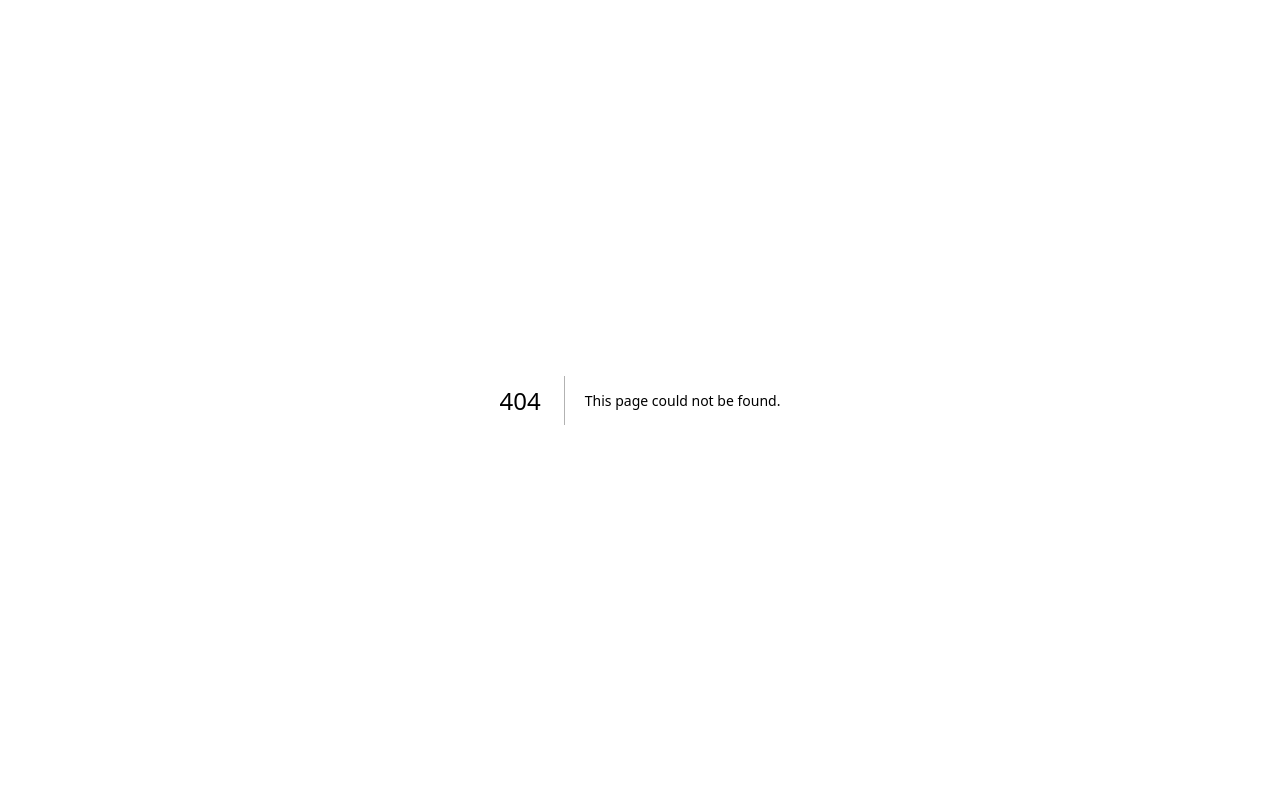
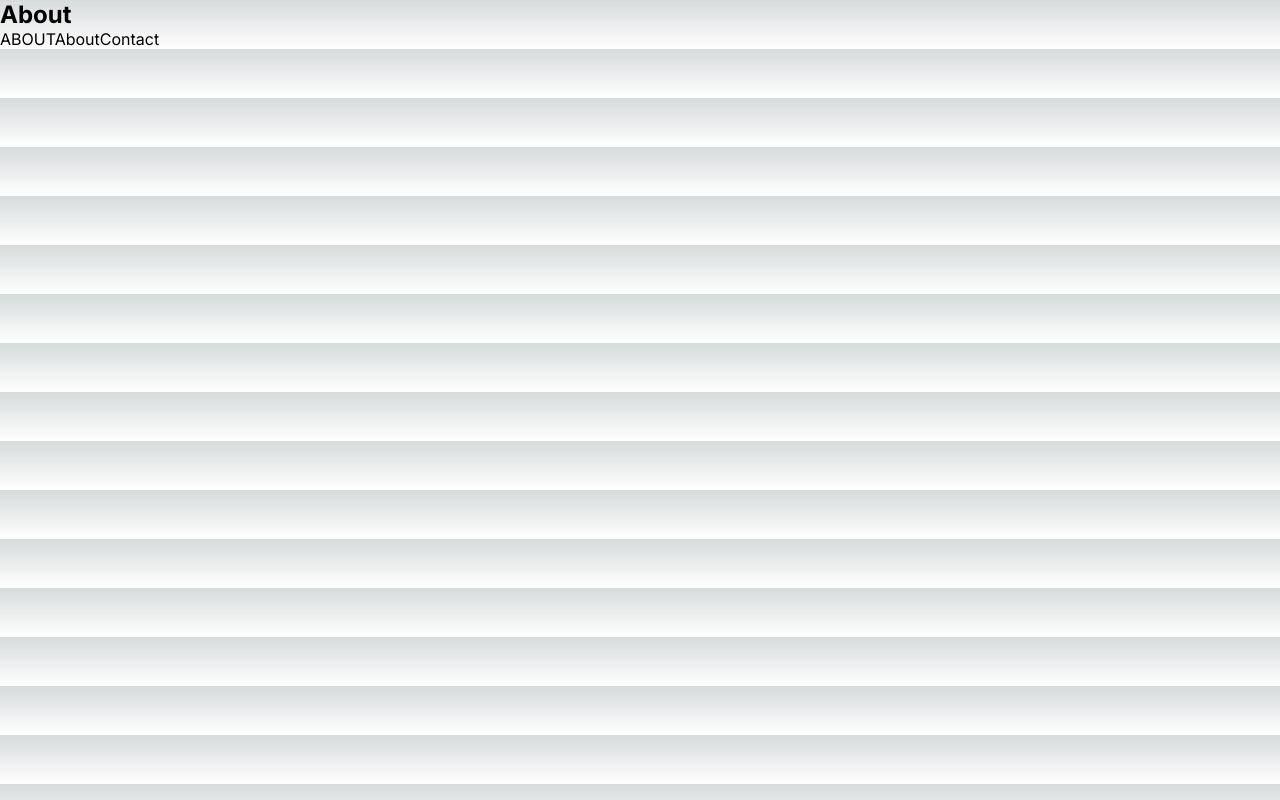
Before and after one commit to irfan701/master-of-nextjs, a Next.js app: page /about in a window 1280 px wide. Before the commit this address had no page. Built offline with nearby package versions, Linux system fonts and the light colour scheme.

Commit message:
basic routing

```diff
--- /dev/null
+++ b/src/app/about/page.js
@@ -0,0 +1,16 @@
+"use client"
+import React from 'react';
+import Link from "next/link";
+const About = () => {
+    return (
+        <div>
+            <h2>About</h2>
+
+            <a href="/about">ABOUT</a>
+            <Link href='/about'>About</Link>
+            <Link href='/contact'>Contact</Link>
+        </div>
+    );
+};
+
+export default About;
```
Also changed, not shown: src/app/contact/page.js (added, +11 -0 lines), src/app/home/page.js (added, +11 -0 lines), src/app/login/loginstudent/page.js (added), src/app/login/loginteacher/page.js (added), src/app/login/page.js (added).
